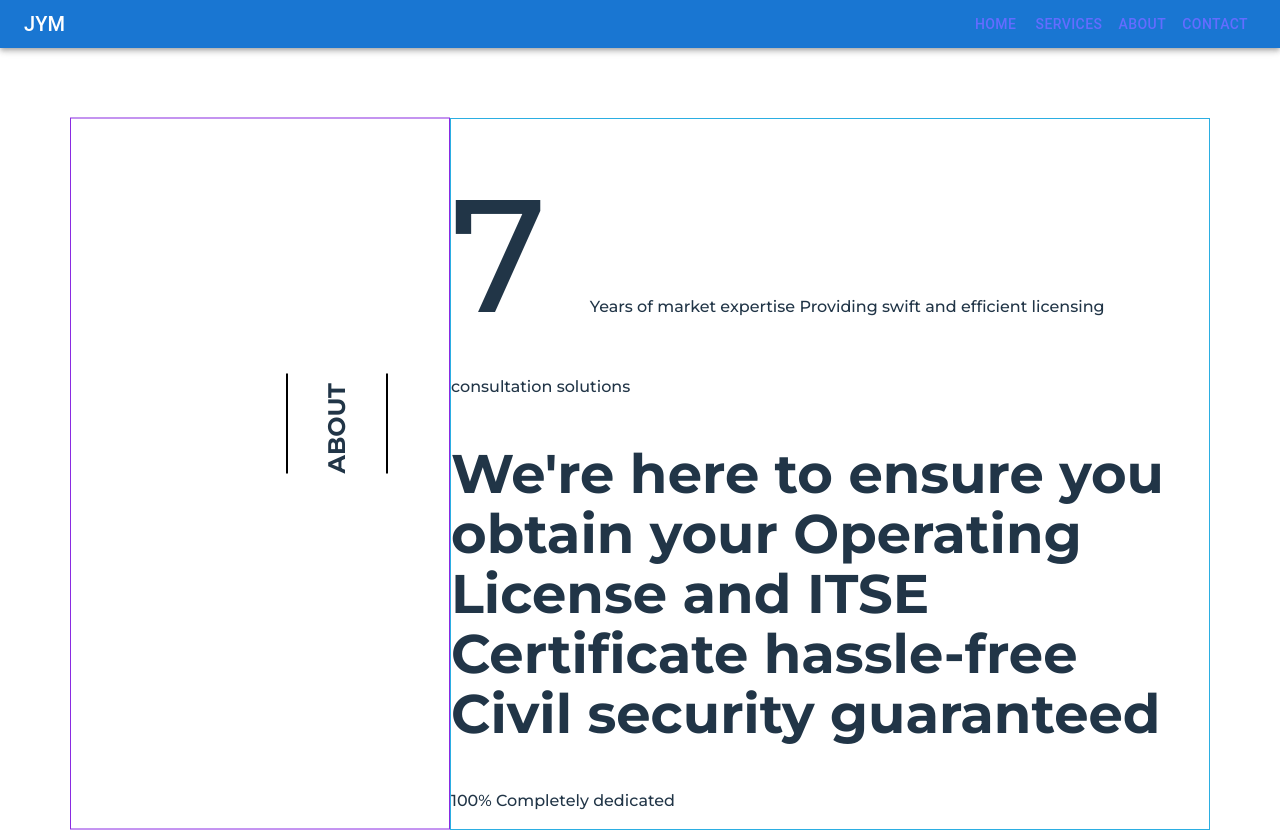
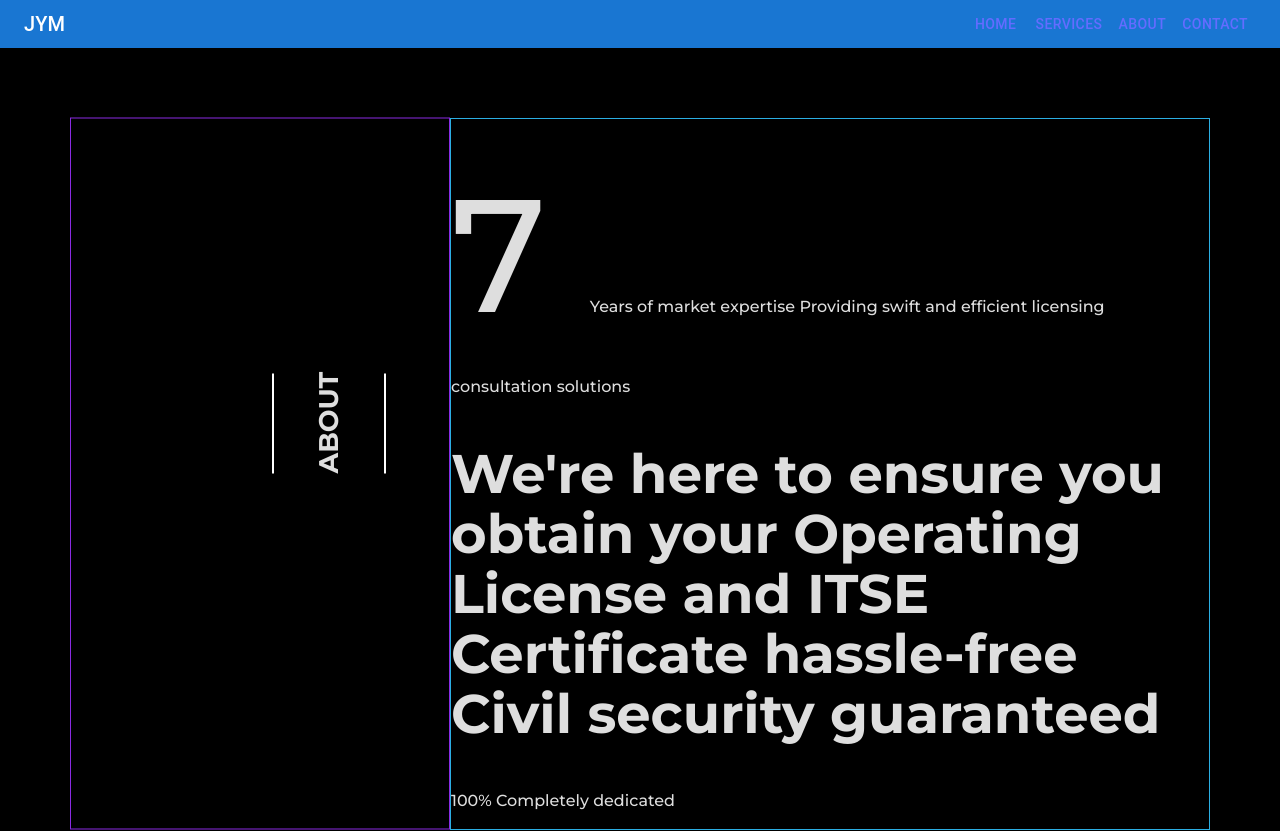
Before and after one commit to DontStopPrograming/Client_General_Solutions, a React (Vite) app: page /about in a window 1280 px wide. Shown: the top 831 px of the page. Built offline with nearby package versions, Linux system fonts and the light colour scheme; the HTML template or start-up script is replaced by a standard one; what react-swipeable-views-utils would draw is missing.

Commit message:
About Component - completed structure

```diff
--- a/src/App.css
+++ b/src/App.css
@@ -6,6 +6,7 @@
   text-align: center;
   box-sizing: border-box;
 }
+
 
 .logo:hover {
   filter: drop-shadow(0 0 2em #646cffaa);
--- a/src/components/About/About.css
+++ b/src/components/About/About.css
@@ -1,3 +1,9 @@
+.about {
+    height: auto;
+    color: var(--white);
+
+}
+
 .container__about {
     padding: 20px;
 }
@@ -20,14 +26,16 @@
 }
 
 .title_about {
+    font-size: var(--h2);
     margin-top: 50%;
 }
 
 .title_line {
     width: 2px;
     height: 100px;
-    background-color: black;
+    background-color: #ffffff !important;
     display: inline-block;
+
 }
 
 .phrase_about {
--- a/src/components/About/About.jsx
+++ b/src/components/About/About.jsx
@@ -3,6 +3,7 @@ import './About.css';
 export const About = () => {
 	return (
 		<>
+			<div className='about father'>
 				<div className='container__about'>
 					<section className='section_one_about'>
 						<div className='container_title_about'>
@@ -54,6 +55,7 @@ export const About = () => {
 
 
 				</div>
+			</div>
 		</>
 	);
 };
--- a/src/components/Services/Services.css
+++ b/src/components/Services/Services.css
@@ -1,8 +1,6 @@
-.services {}
+.services {
+    height: 96vh;
 
-.FATHER {
-    background: var(--super-dark);
-    height: 96vh;
 }
 
 .container__services {
@@ -14,6 +12,7 @@
     ;
     text-align: center;
     padding: 50px;
+
 }
 
 .title_services {
--- a/src/components/Services/Services.jsx
+++ b/src/components/Services/Services.jsx
@@ -130,7 +130,7 @@ export const Services = () => {
 
 	return (
 		<>
-			<div className='services FATHER'>
+			<div className='services father'>
 				<div className='container__services'>
 					<div className='title_services'> <h2>SERVICES</h2> </div>
 
--- a/src/components/home/Home.css
+++ b/src/components/home/Home.css
@@ -1,4 +1,6 @@
 .home {
+    height: 96vh;
+
     display: flex;
     justify-content: center;
     align-items: center;
@@ -8,7 +10,6 @@
 
 .container__home {
     display: flex;
-
     border: 1px solid rgb(0, 255, 128);
 
 
--- a/src/components/home/Home.jsx
+++ b/src/components/home/Home.jsx
@@ -4,7 +4,7 @@ import '../../../src/index.css'
 export const Home = () => {
 	return (
 		<>
-			<div className='home FATHER'>
+			<div className='home father'>
 				<div className='container__home'>
 
 					<div className='img__home'>
--- a/src/index.css
+++ b/src/index.css
@@ -3,7 +3,7 @@
   line-height: 1.5;
   font-weight: 500;
   color-scheme: light dark;
-  color: rgba(255, 255, 255, 0.87);
+
   font-synthesis: none;
   text-rendering: optimizeLegibility;
   -webkit-font-smoothing: antialiased;
@@ -24,15 +24,21 @@
 
   /* Standars Colors  (font: yeseva one, monserrat clasic)*/
   --dark: #111111;
+  --super-dark: #000000;
+
   --marine: #010812;
-  --super-dark: #000000;
+  --super-marine: #213547;
+
   --orange: #ff914d;
-  --white: #ffffff;
-
-
+  --white: #ffffffde;
 
 }
 
+/* Class FATHER */
+.father {
+  background: var(--super-dark);
+
+}
 
 a {
   font-weight: 500;
```
Lines whose indentation alone changed are shown as unchanged.
